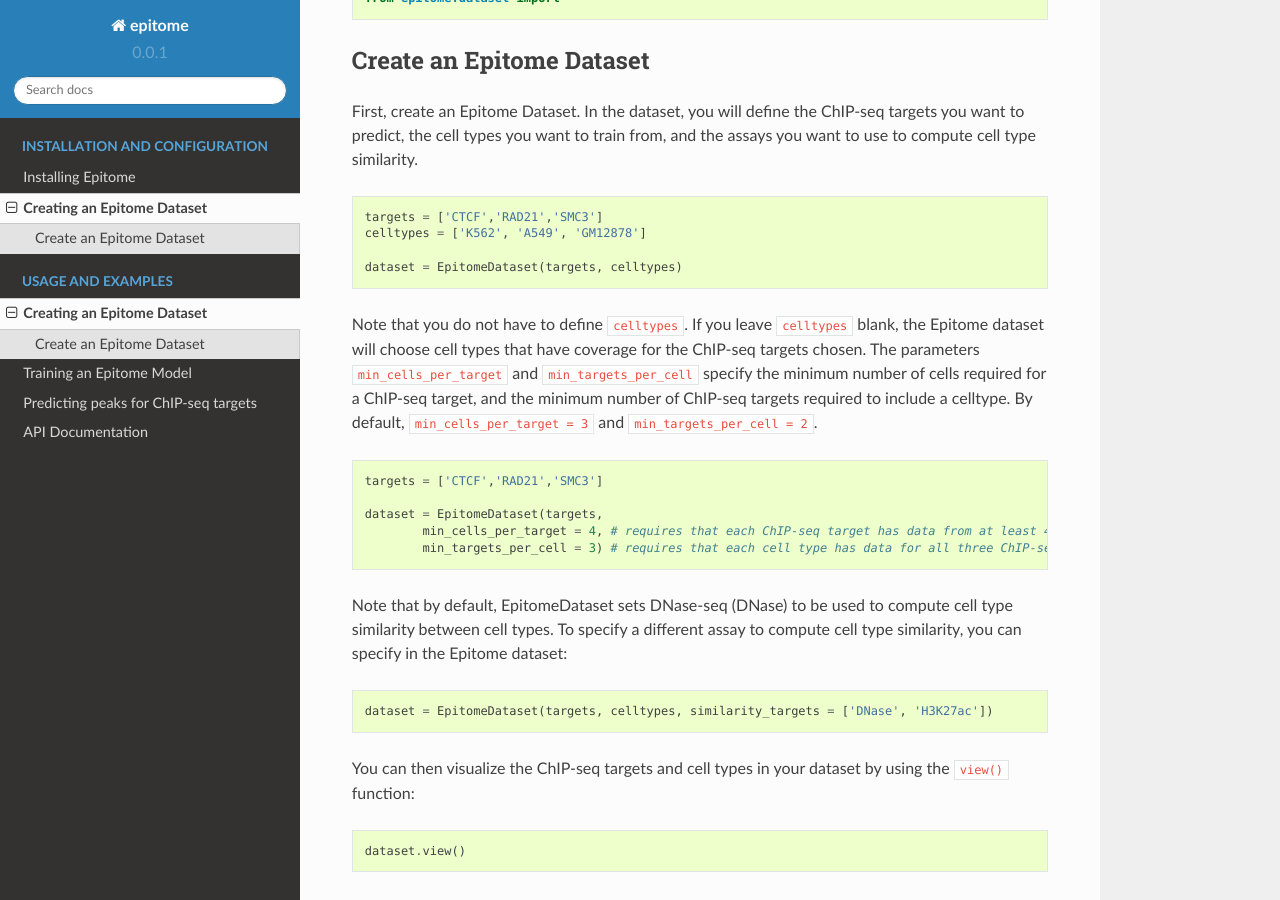
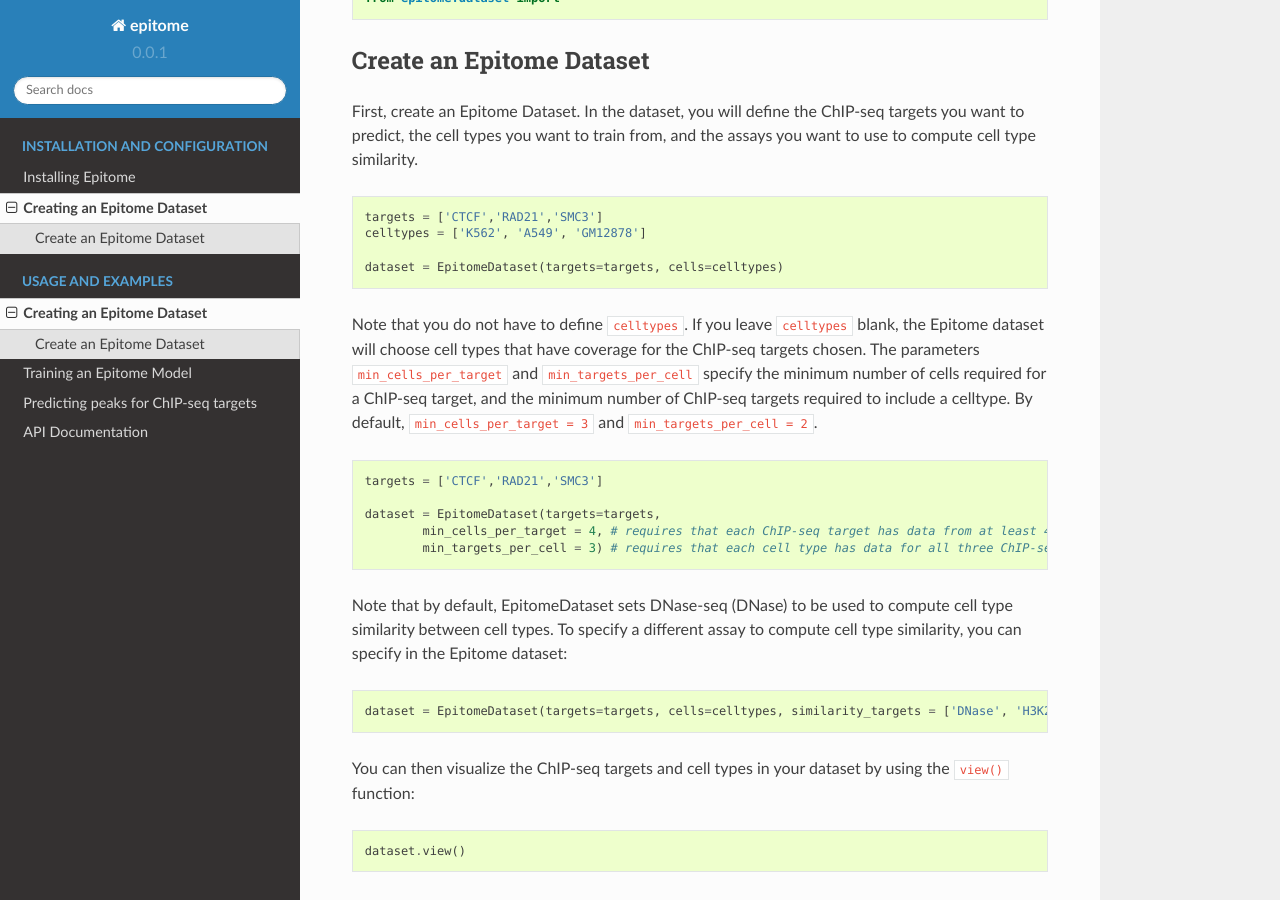
Before and after one commit to YosefLab/epitome, a Sphinx documentation site: the page built from docs/usage/dataset.rst, in a window 1280 px wide and 900 px high, scrolled down 303 px. Built offline with Sphinx 7.4.7 and the Read the Docs theme 2.0.0, drawn with Linux system fonts in a browser that asks for light colours; pages that are not in the unit, such as notebooks, are missing from menus.

Commit message:
Fix dataset class docs

```diff
--- a/docs/usage/dataset.rst
+++ b/docs/usage/dataset.rst
@@ -23,7 +23,7 @@ and the assays you want to use to compute cell type similarity.
  	targets = ['CTCF','RAD21','SMC3']
 	celltypes = ['K562', 'A549', 'GM12878']
 
-	dataset = EpitomeDataset(targets, celltypes)
+	dataset = EpitomeDataset(targets=targets, cells=celltypes)
 
 Note that you do not have to define ``celltypes``. If you leave ``celltypes``
 blank, the Epitome dataset will choose cell types that have coverage  for the
@@ -37,7 +37,7 @@ number of ChIP-seq targets required to include a celltype. By default,
 
  	targets = ['CTCF','RAD21','SMC3']
 
-	dataset = EpitomeDataset(targets,
+	dataset = EpitomeDataset(targets=targets,
 		min_cells_per_target = 4, # requires that each ChIP-seq target has data from at least 4 cell types
 		min_targets_per_cell = 3) # requires that each cell type has data for all three ChIP-seq targets
 
@@ -48,7 +48,7 @@ cell type similarity, you can specify in the Epitome dataset:
 
 .. code:: python
 
-	dataset = EpitomeDataset(targets, celltypes, similarity_targets = ['DNase', 'H3K27ac'])
+	dataset = EpitomeDataset(targets=targets, cells=celltypes, similarity_targets = ['DNase', 'H3K27ac'])
 
 You can then visualize the ChIP-seq targets and cell types in your dataset by
 using the ``view()`` function:
--- a/docs/usage/train.rst
+++ b/docs/usage/train.rst
@@ -26,7 +26,7 @@ on creating an Epitome dataset, see `Configuring data <./dataset.html>`__.
  	targets = ['CTCF','RAD21','SMC3']
 	celltypes = ['K562', 'A549', 'GM12878']
 
-	dataset = EpitomeDataset(targets, celltypes)
+	dataset = EpitomeDataset(targets=targets, cells=celltypes)
 
 Now, you can create a model:
 
```
